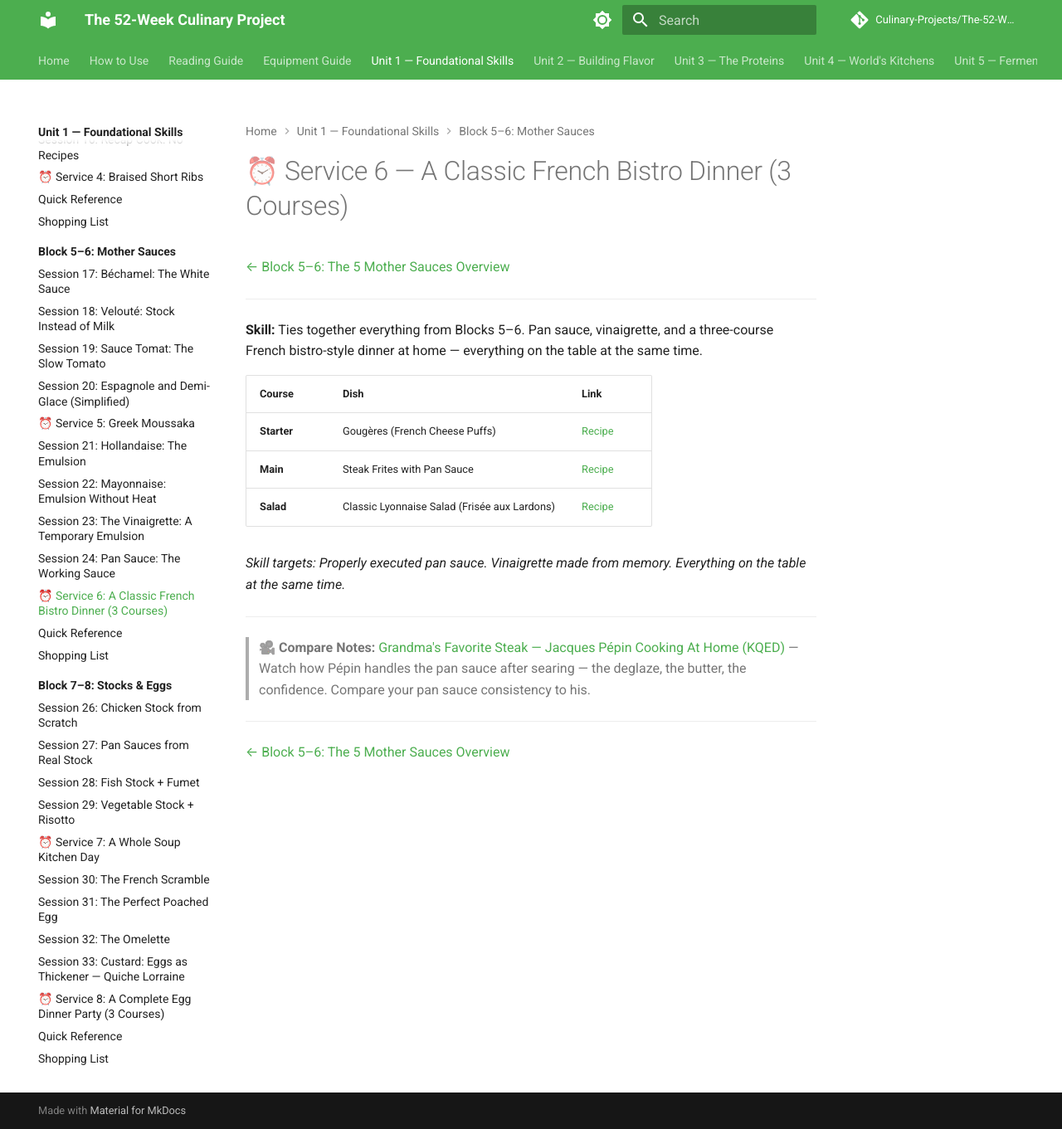
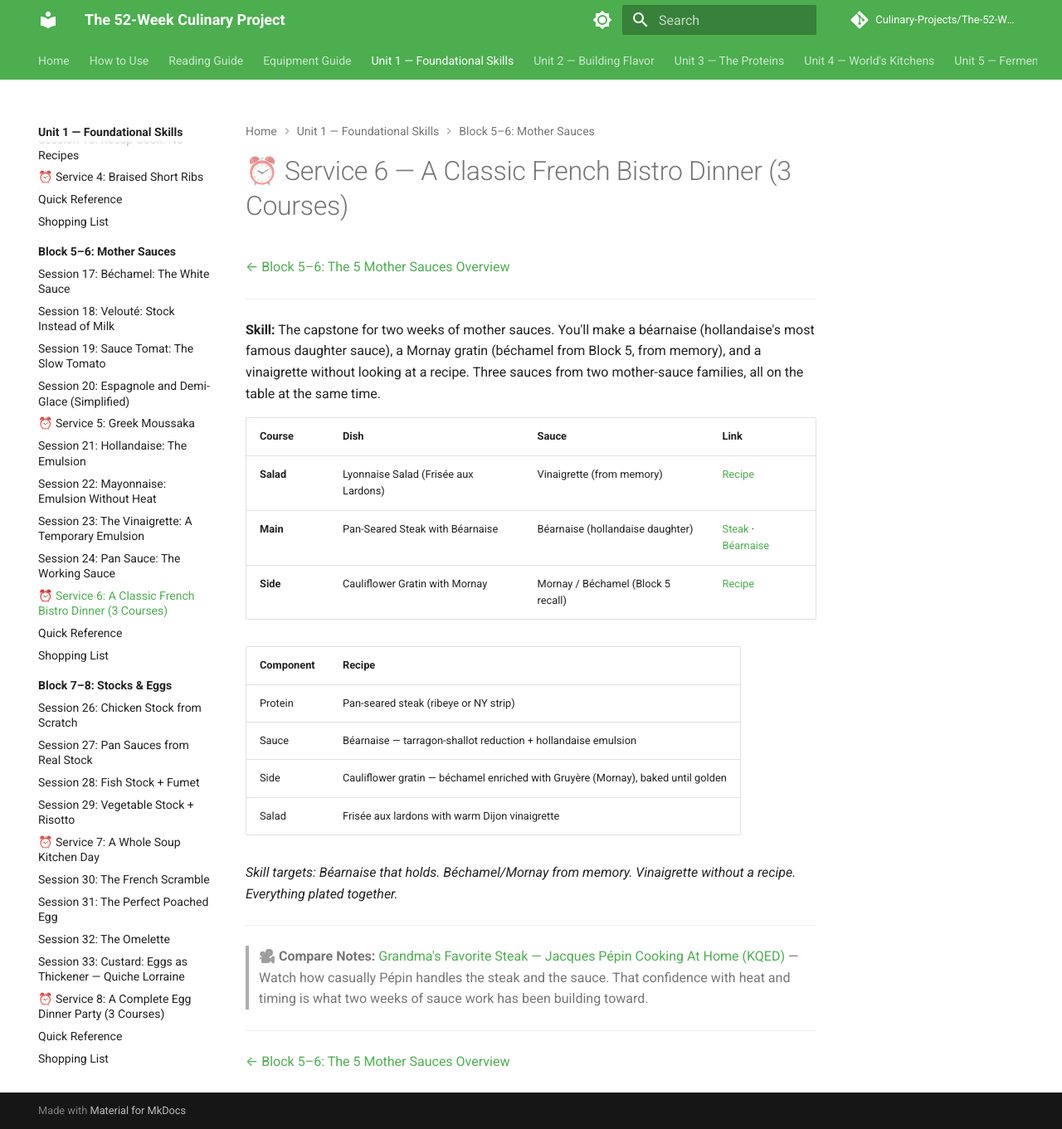
Before and after one commit to Culinary-Projects/The-52-Week-Culinary-Project, an MkDocs documentation site: the page built from docs/blocks/01-foundational-skills/05-06-mother-sauces/service-6-a-classic-french-bistro-dinner-3-courses.md, in a window 1280 px wide and 1361 px high. Shown: the whole window at 83% size. Built offline with MkDocs 1.6.1 and Material for MkDocs 9.7.7, drawn with Linux system fonts in a browser that asks for light colours; comment, search, counter and statistics services are not loaded.

Commit message:
Redesign Service 6 to feature actual mother sauces
The capstone dinner for a "Mother Sauces" block used zero mother
sauces (pan sauce + vinaigrette + gougères). Replace with:

- Steak with béarnaise (hollandaise daughter — Block 6 emulsion)
- Cauliflower gratin with Mornay (béchamel recall from Block 5)
- Lyonnaise salad with vinaigrette (from memory)

Now tests 3 sauces from 2 mother-sauce families, mirroring how
Service 5 (Moussaka) uses béchamel + sauce tomat. Update quick-ref
cheat sheet and shopping list accordingly.

Co-Authored-By: Claude Opus 4.6 <noreply@anthropic.com>

```diff
--- a/docs/blocks/01-foundational-skills/05-06-mother-sauces/service-6-a-classic-french-bistro-dinner-3-courses.md
+++ b/docs/blocks/01-foundational-skills/05-06-mother-sauces/service-6-a-classic-french-bistro-dinner-3-courses.md
@@ -4,19 +4,26 @@
 
 ---
 
-**Skill:** Ties together everything from Blocks 5–6. Pan sauce, vinaigrette, and a three-course French bistro-style dinner at home — everything on the table at the same time.
+**Skill:** The capstone for two weeks of mother sauces. You'll make a béarnaise (hollandaise's most famous daughter sauce), a Mornay gratin (béchamel from Block 5, from memory), and a vinaigrette without looking at a recipe. Three sauces from two mother-sauce families, all on the table at the same time.
 
-| Course | Dish | Link |
-|--------|------|------|
-| **Starter** | Gougères (French Cheese Puffs) | [Recipe](https://www.recipetineats.com/gougeres/) |
-| **Main** | Steak Frites with Pan Sauce | [Recipe](https://www.seriouseats.com/steak-frites-recipe-8729192) |
-| **Salad** | Classic Lyonnaise Salad (Frisée aux Lardons) | [Recipe](https://www.seriouseats.com/spring-salad-with-poached-eggs-and-bread-crumbs) |
+| Course | Dish | Sauce | Link |
+|--------|------|-------|------|
+| **Salad** | Lyonnaise Salad (Frisée aux Lardons) | Vinaigrette (from memory) | [Recipe](https://www.seriouseats.com/spring-salad-with-poached-eggs-and-bread-crumbs) |
+| **Main** | Pan-Seared Steak with Béarnaise | Béarnaise (hollandaise daughter) | [Steak](https://www.bbcgoodfood.com/recipes/steak-chips) · [Béarnaise](https://www.seriouseats.com/foolproof-bearnaise-sauce-recipe) |
+| **Side** | Cauliflower Gratin with Mornay | Mornay / Béchamel (Block 5 recall) | [Recipe](https://www.bbcgoodfood.com/recipes/cauliflower-cheese) |
 
-*Skill targets: Properly executed pan sauce. Vinaigrette made from memory. Everything on the table at the same time.*
+| Component | Recipe |
+|-----------|--------|
+| Protein | Pan-seared steak (ribeye or NY strip) |
+| Sauce | Béarnaise — tarragon-shallot reduction + hollandaise emulsion |
+| Side | Cauliflower gratin — béchamel enriched with Gruyère (Mornay), baked until golden |
+| Salad | Frisée aux lardons with warm Dijon vinaigrette |
+
+*Skill targets: Béarnaise that holds. Béchamel/Mornay from memory. Vinaigrette without a recipe. Everything plated together.*
 
 ---
 
-> 🎥 **Compare Notes:** [Grandma's Favorite Steak — Jacques Pépin Cooking At Home (KQED)](https://www.youtube.com/watch?v=5pEO78nIOwQ) — Watch how Pépin handles the pan sauce after searing — the deglaze, the butter, the confidence. Compare your pan sauce consistency to his.
+> 🎥 **Compare Notes:** [Grandma's Favorite Steak — Jacques Pépin Cooking At Home (KQED)](https://www.youtube.com/watch?v=5pEO78nIOwQ) — Watch how casually Pépin handles the steak and the sauce. That confidence with heat and timing is what two weeks of sauce work has been building toward.
 
 ---
 
```
Also changed, not shown: docs/blocks/01-foundational-skills/05-06-mother-sauces/quick-ref.md (+3 -3 lines), docs/blocks/01-foundational-skills/05-06-mother-sauces/shopping-list.md (+6 -9 lines).
